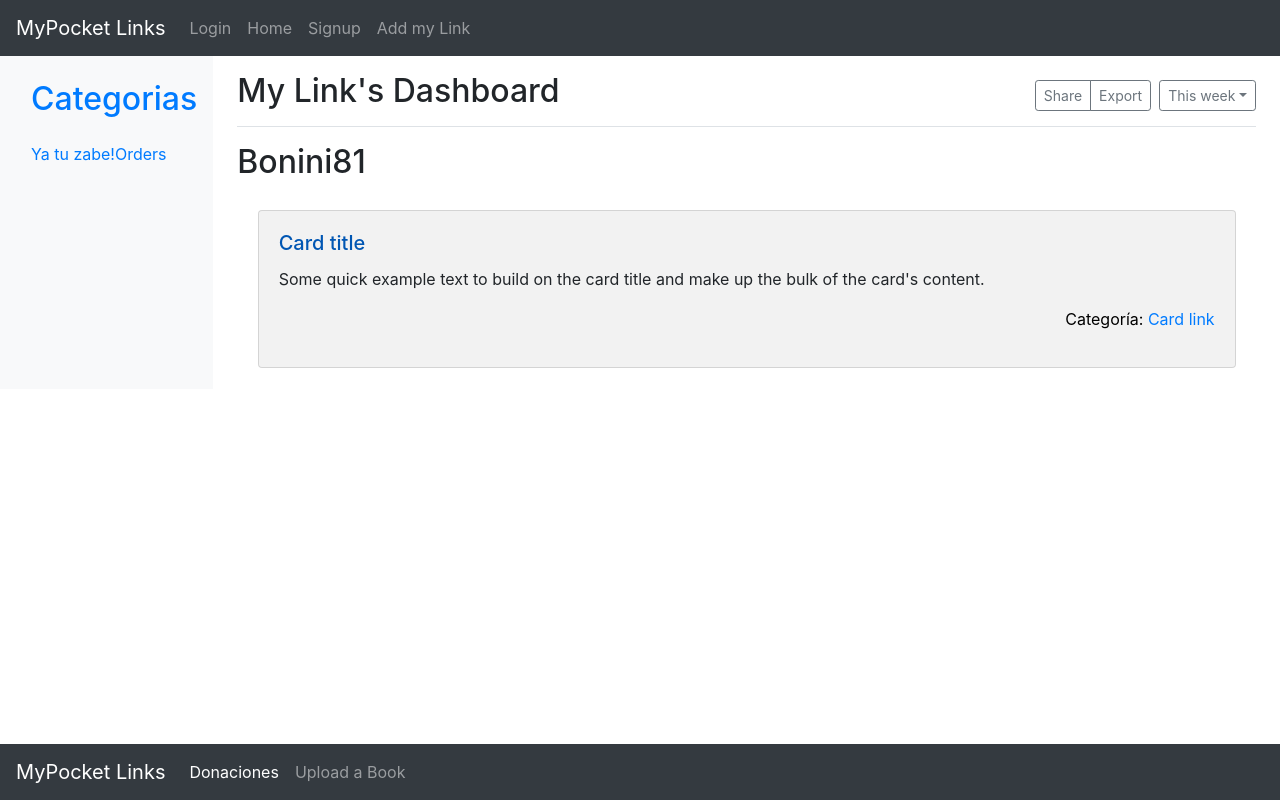
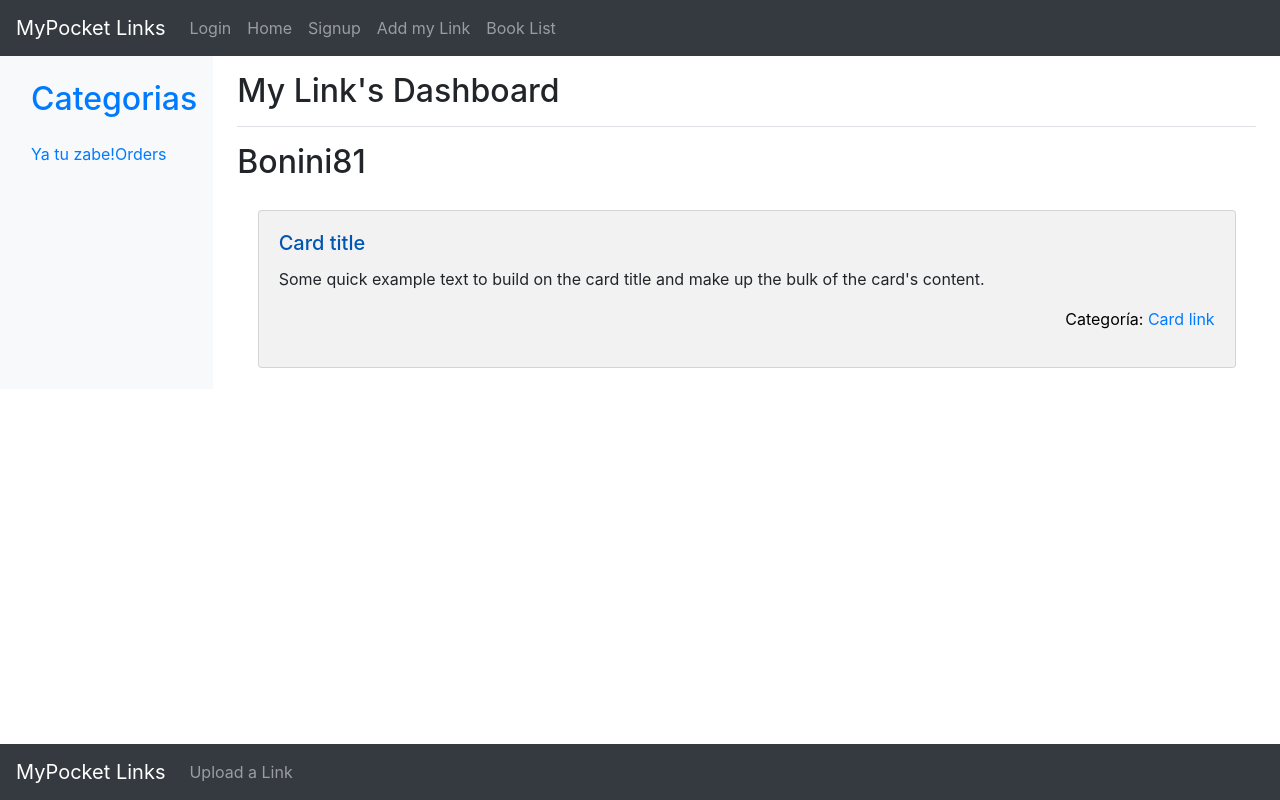
Before and after one commit to bonini81/frontend-react-devf, a React (Create React App) app: page /home in a window 1280 px wide. Built offline with nearby package versions, Linux system fonts and the light colour scheme.

Commit message:
El booklist ya pudiedo jalar datos, para falta, crear un for o map para que los escupa, y no hay todavia endpoint the GET en el backend para links

```diff
--- a/src/Routes.js
+++ b/src/Routes.js
@@ -6,6 +6,7 @@ import Login from './views/Login';
 import Home from './views/Home';
 import Signup from './views/Signup';
 import LinkUpload from './views/LinkUpload';
+import BookList from './views/BookList';
 
 export default [
   <React.Fragment>
@@ -13,5 +14,6 @@ export default [
       <Route exact path="/home" component={ Home } ></Route>
       <Route exact path="/signup" component={ Signup } ></Route>
       <Route exact path="/linkupload" component={ LinkUpload } ></Route>
+      <Route exact path="/booklist" component={ BookList } ></Route>
   </React.Fragment>
 ];
--- /dev/null
+++ b/src/components/Book/Book.js
@@ -0,0 +1,25 @@
+import React from 'react';
+
+
+const Book  = ( props ) => {
+    return (
+
+<div className="card card-bonini-link" >
+<div className="card-body">
+  <h5 className="card-title">Card title</h5>
+
+  <p className="card-text">Some quick example text to build on the card title and make up the bulk of the card's content.</p>
+  <p className="card-link">Categoría: <a href="#" >Card link</a></p>
+  <span>Autor</span>
+  <span>{ props.author }</span>
+	<span>Title</span>
+	<span>{ props.title }</span>
+</div>
+</div>
+
+ );
+
+}
+
+
+export default Book;
--- /dev/null
+++ b/src/components/Book/index.js
@@ -0,0 +1,3 @@
+import Book from './Book';
+
+export default Book;
--- a/src/components/Footer.js
+++ b/src/components/Footer.js
@@ -12,11 +12,9 @@ const Footer = () => {
   </button>
   <div className="collapse navbar-collapse" id="navbarCollapse">
     <ul className="navbar-nav mr-auto">
-      <li className="nav-item active">
-        <a className="nav-link" href="#">Donaciones <span className="sr-only">(current)</span></a>
-      </li>
+
       <li className="nav-item">
-        <a className="nav-link" href="#">Upload a Book</a>
+        <a className="nav-link" href="/linkupload">Upload a Link</a>
       </li>
 
     </ul>
--- a/src/components/Navigation/Navigation.js
+++ b/src/components/Navigation/Navigation.js
@@ -37,7 +37,9 @@ const Navigation = (props) => {
           <NavItem>
             <NavLink tag={Link} to="/linkupload">Add my Link</NavLink>
           </NavItem>
-
+          <NavItem>
+            <NavLink tag={Link} to="/booklist">Book List</NavLink>
+          </NavItem>
         </Nav>
       </Collapse>
     </Navbar>
--- /dev/null
+++ b/src/views/BookList.js
@@ -0,0 +1,35 @@
+import React, { useEffect } from 'react';
+import axios from 'axios';
+import Book from '../components/Book';
+
+
+const BookList = () => {
+
+
+
+    const getLinks = async() => {
+        const response = await axios.get('https://bonini81-backend.herokuapp.com/api/v1/enlaces/');
+        console.log("You Fucking Fagget");
+        console.log(response.data);
+
+        }
+
+        useEffect(() => {
+            getLinks();
+        })
+
+    return (
+
+
+<React.Fragment>
+
+    <h1>Available Links My Man</h1>
+
+
+</React.Fragment>
+
+     );
+}
+
+
+export default BookList;
--- a/src/views/Home.js
+++ b/src/views/Home.js
@@ -1,4 +1,8 @@
-import React from 'react';
+import React, { useState } from 'react';
+import axios from 'axios';
+
+
+
 
 const Home = () => {
   return (
@@ -29,16 +33,7 @@ const Home = () => {
     <main role="main" className="col-md-9 ml-sm-auto col-lg-10 px-md-4">
       <div className="d-flex justify-content-between flex-wrap flex-md-nowrap align-items-center pt-3 pb-2 mb-3 border-bottom">
         <h1 className="h2">My Link's Dashboard</h1>
-        <div className="btn-toolbar mb-2 mb-md-0">
-          <div className="btn-group mr-2">
-            <button type="button" className="btn btn-sm btn-outline-secondary">Share</button>
-            <button type="button" className="btn btn-sm btn-outline-secondary">Export</button>
-          </div>
-          <button type="button" className="btn btn-sm btn-outline-secondary dropdown-toggle">
-            <span data-feather="calendar"></span>
-            This week
-          </button>
-        </div>
+
       </div>
 
       <h2>Bonini81</h2>
--- a/src/views/LinkUpload.js
+++ b/src/views/LinkUpload.js
@@ -58,7 +58,7 @@ const LinkUpload = () => {
 
 
   return (
-    <React.Fragment>
+    <>
         <section className="form-signup">
       <h1 className="mb-4">Add your Link</h1>
       <Form onSubmit={handleSubmit} >
@@ -110,7 +110,7 @@ const LinkUpload = () => {
       </Form>
       </section>
 
-    </React.Fragment>
+    </>
   );
 }
 
```
